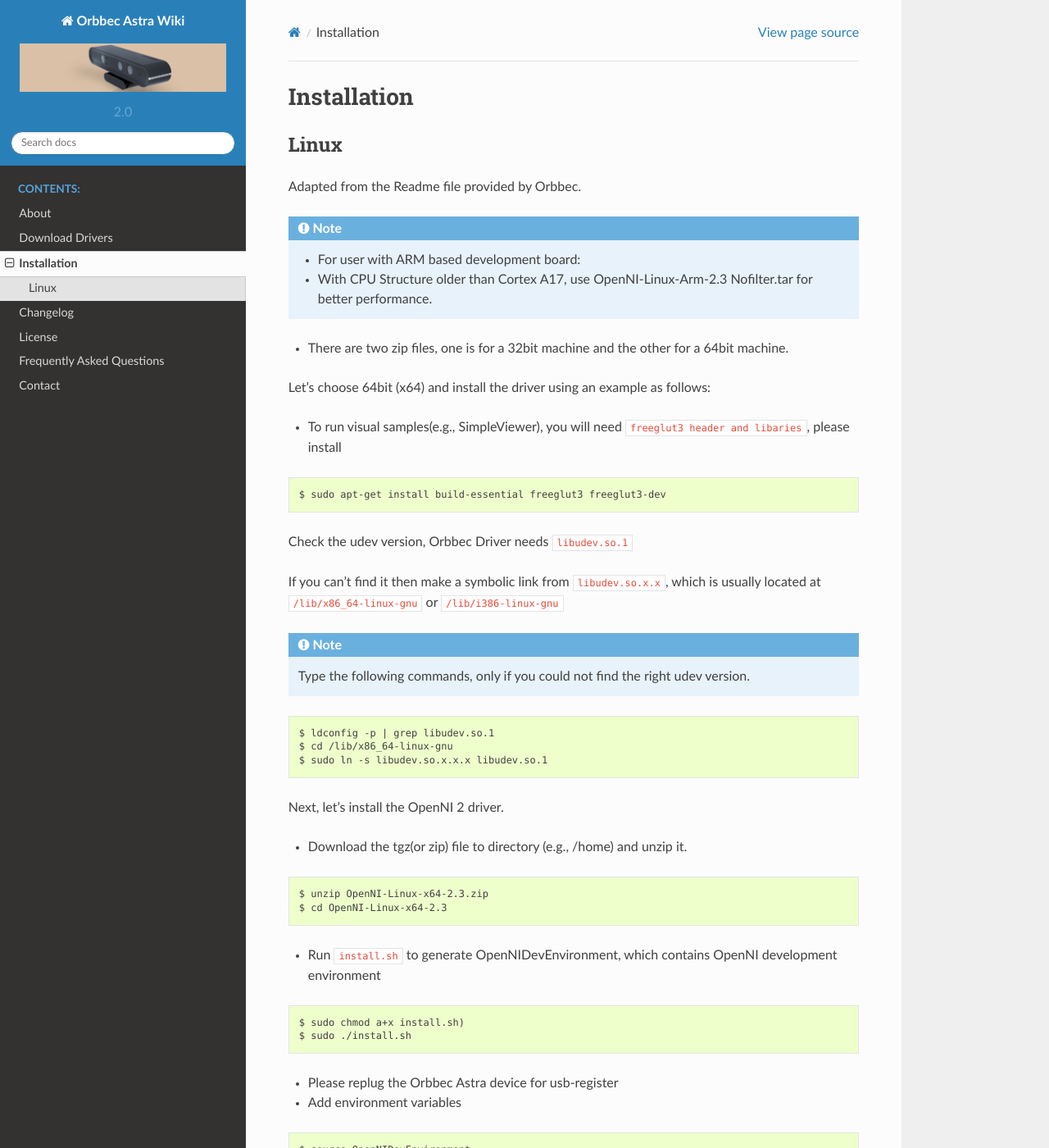
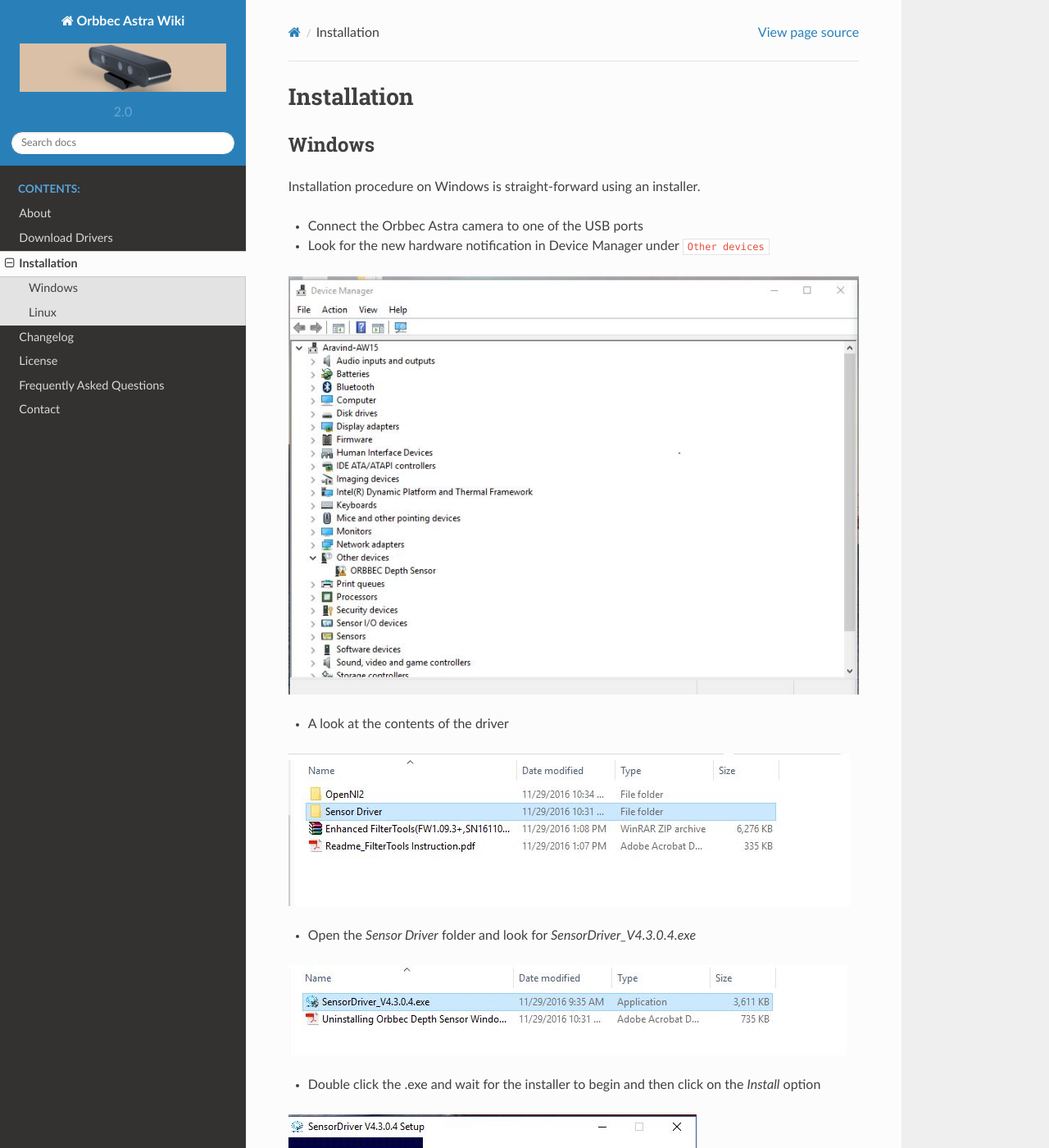
Before and after one commit to MyNameIsCosmo/astra-wiki, a Sphinx documentation site: the page built from docs/source/installation.rst, in a window 1280 px wide and 1400 px high. Shown: the whole window at 82% size. Built offline with Sphinx 7.4.7 and the Read the Docs theme 2.0.0, drawn with Linux system fonts in a browser that asks for light colours; some of the changed text lies outside the part shown.

Commit message:
windows installation covered

```diff
--- a/docs/source/installation.rst
+++ b/docs/source/installation.rst
@@ -2,6 +2,43 @@
 
 Installation
 ============
+
+Windows
+*******
+Installation procedure on Windows is straight-forward using an installer.
+
+- Connect the Orbbec Astra camera to one of the USB ports
+- Look for the new hardware notification in Device Manager under ``Other devices``
+
+.. image:: _static/noDriverOrbbecDM.JPG
+
+- A look at the contents of the driver
+
+.. image:: _static/contentsOfDriver.JPG
+
+- Open the `Sensor Driver` folder and look for `SensorDriver_V4.3.0.4.exe`
+
+.. image:: _static/runSensorDriver.JPG
+
+- Double click the .exe and wait for the installer to begin and then click on the `Install` option
+
+.. image:: _static/setup1.JPG
+
+.. image:: _static/setup2.JPG
+
+- Click `Next`
+
+.. image:: _static/setup3.JPG
+
+.. image:: _static/setup4.JPG
+
+- Click on `Finish` and the installation is complete
+
+Now, the driver must be visible in `Device Manager`
+
+.. image:: _static/driverInstalled.JPG
+
+
 
 Linux
 *****
```
Also changed, not shown: docs/source/downloadDriver.rst (+7 -10 lines), docs/source/_static/contentsOfDriver.JPG (added), docs/source/_static/driverInstalled.JPG (added), docs/source/_static/noDriverOrbbecDM.JPG (added), docs/source/_static/runSensorDriver.JPG (added), docs/source/_static/setup1.JPG (added), docs/source/_static/setup2.JPG (added), docs/source/_static/setup3.JPG (added), docs/source/_static/setup4.JPG (added).
